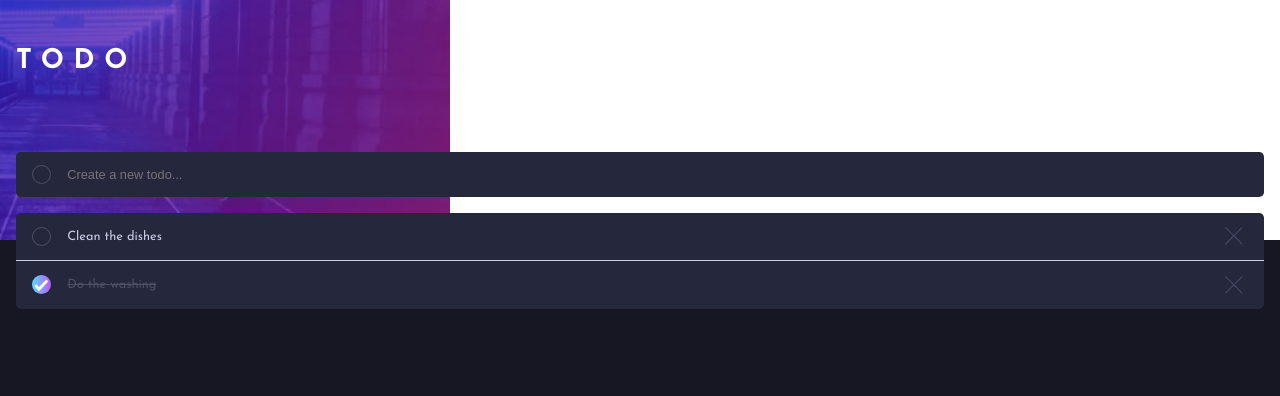
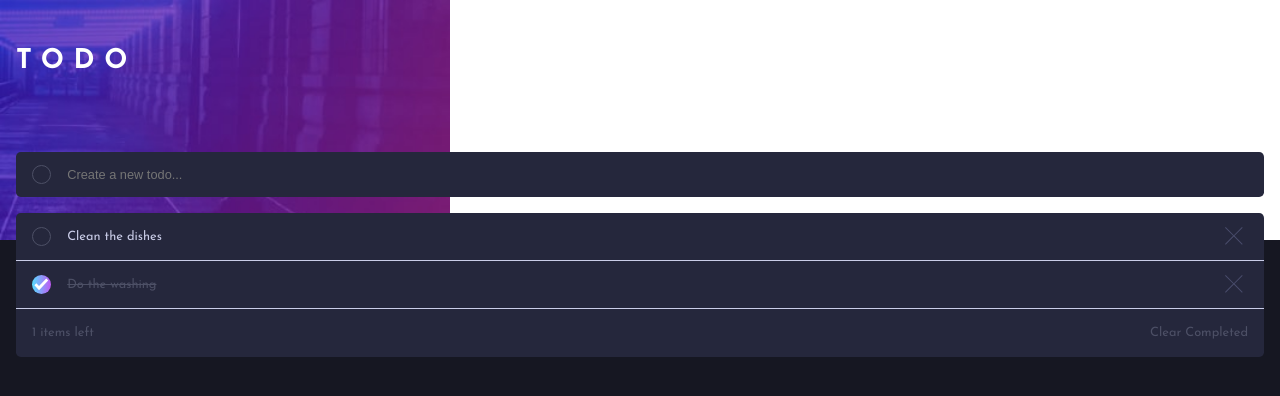
Before and after one commit to DieterLotz/frontendmentor-todo-app, a React (Create React App) app in the folder todo/: page / in a window 1280 px wide. Shown: the top 396 px of the page. Built offline with nearby package versions, Linux system fonts and the light colour scheme.

Commit message:
Added incomplete tally and clear completed buttons to list

```diff
--- a/todo/src/components/TodoList.js
+++ b/todo/src/components/TodoList.js
@@ -1,21 +1,22 @@
 import React, { useState} from 'react';
-import classes from './TodoList.module.scss';
+import styles from './TodoList.module.scss';
 import './../styles/_checkbox.scss';
 
 const TodoList = (props) => {
     return (
-        <div className={classes['todo-list-container']}>
+        <div className={styles['todo-list-container']}>
             {props.todos.length > 0 && props.todos.map(item => {
                 return (
-                    <div className={classes.todo} key={item.key}>
+                    <div className={styles.todo} key={item.key}>
                         <input type="checkbox" checked={item.isCompleted ? true : false} onChange={() => {props.onChange(item.key)}}></input>
                         <label>{item.text}</label>
                         <button onClick={() => { props.onRemove(item.key)}}></button>
                     </div>)
             })}
-            {props.todos.length <= 0 &&
-               <label> No todos.</label>
-            }
+            <div>
+                <label>{props.todos.filter((item) => item.isCompleted === false).length} items left</label>
+                <button type='button'>Clear Completed</button>
+            </div>
         </div>
     );
 }
--- a/todo/src/components/TodoList.module.scss
+++ b/todo/src/components/TodoList.module.scss
@@ -28,6 +28,7 @@
             height: 100%;
             width: 100%;
             margin: 0 1rem;
+            font-family: $font-family;
             font-weight: 300;
             color: $dark-very-dark-grayish-blue;
             font-size: 0.8rem;
@@ -53,4 +54,23 @@
             cursor: pointer;
         }
     }
+
+    & :last-child {
+        display: flex;
+        justify-content: space-between;
+        align-items: center;
+        height: 3rem;
+        margin: 0 $global-margin;
+        color: $dark-very-dark-grayish-blue;
+        font-size: 0.8rem;
+
+        & :last-child[type=button] {
+            margin: 0;
+            border: none;
+            outline: none;
+            background: transparent;
+            font-family: $font-family;
+            cursor: pointer;
+        }
+    }
 }
--- a/todo/src/index.scss
+++ b/todo/src/index.scss
@@ -14,7 +14,7 @@ html {
     width: inherit;
     height: inherit;
 
-    font-family: $font-family-primary, $font-family-secondary;
+    font-family: $font-family;
     font-size: 18px;
     -webkit-font-smoothing: antialiased;
     -moz-osx-font-smoothing: grayscale;
--- a/todo/src/styles/_variables.scss
+++ b/todo/src/styles/_variables.scss
@@ -3,7 +3,7 @@
 $font-family-primary: 'Josefin Sans', sans-serif;
 $font-family-secondary: 'Red Hat Text', sans-serif;
 
-
+$font-family: $font-family-primary, $font-family-secondary;
 //colors
 $color-primary: hsl(220, 98%, 61%);
 
```
Also changed, not shown: todo/src/components/TodoFilter.js (added, +19 -0 lines), todo/src/components/TodoFilter.module.scss (added).
